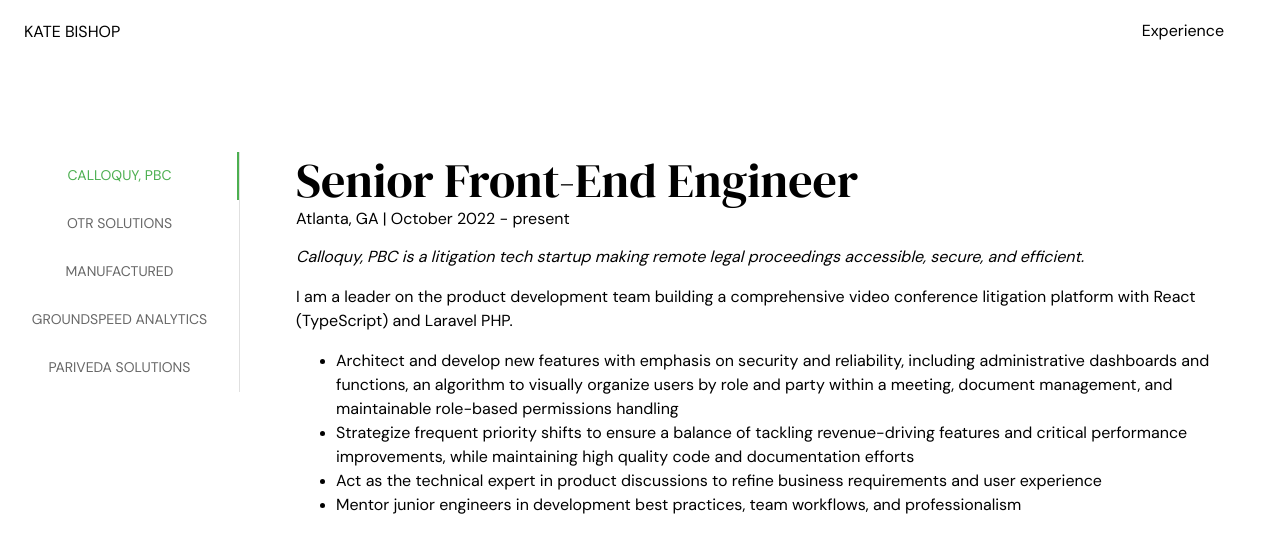
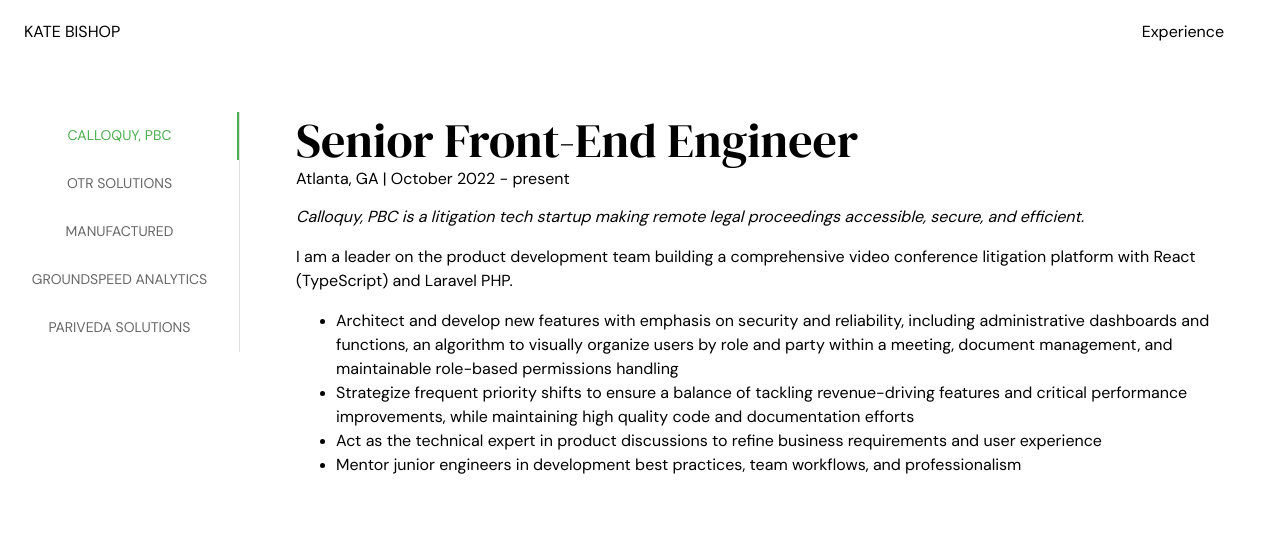
Before and after one commit to kate-bishop/thekatebishop, a Next.js app: page /experience in a window 1280 px wide. Shown: the top 552 px of the page. Built offline with nearby package versions, Linux system fonts and the light colour scheme.

Commit message:
nav bar scroll threshold

```diff
--- a/components/experienceTabs.module.scss
+++ b/components/experienceTabs.module.scss
@@ -5,7 +5,7 @@
     display: flex;
     height: 100%;
     overflow: hidden;
-    margin-top: 10vh;
+    margin-top: 5vh;
 }
 
 .tabBar {
--- a/components/navigationBar.module.scss
+++ b/components/navigationBar.module.scss
@@ -1,6 +1,9 @@
 @use '../styles/utils.module.scss' as utils;
 
 .navbar {
+    display: flex;
+    align-items: center;
+
     & a:hover {
         cursor: pointer;
     }
--- a/components/navigationBar.tsx
+++ b/components/navigationBar.tsx
@@ -20,7 +20,7 @@
 
 function HideOnScroll(props: { children: any }) {
     const { children } = props;
-    const trigger = useScrollTrigger();
+    const trigger = useScrollTrigger({ threshold: 20 });
     return (
         <Slide appear={false} direction="down" in={!trigger}>
             {children}
```
